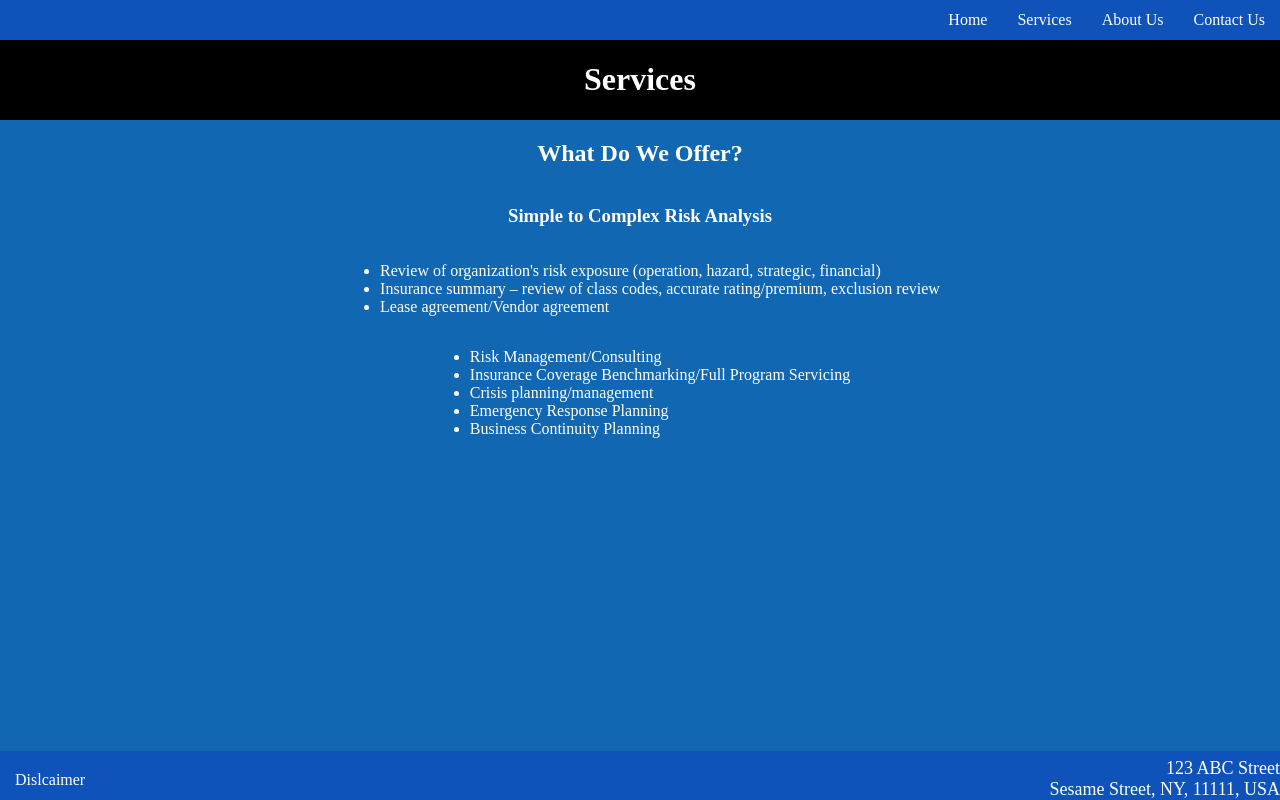
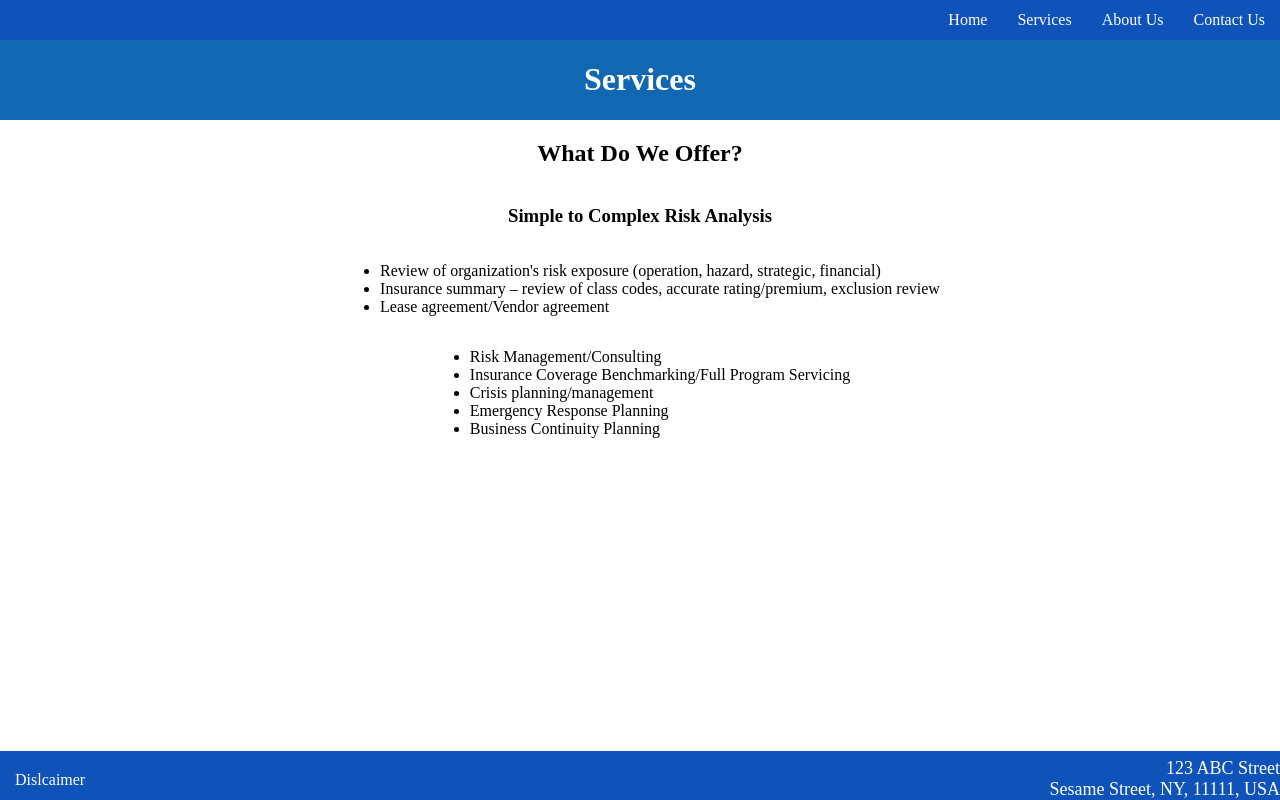
Before and after one commit to DBorhara/AcuityRiskManagement, a React (Create React App) app: page /services in a window 1280 px wide. Built offline with nearby package versions, Linux system fonts and the light colour scheme.

Commit message:
Updated styling per clients request

```diff
--- a/src/App.css
+++ b/src/App.css
@@ -1,6 +1,4 @@
-body {
-  background-color: #1167b1;
-}
+
 
 .page-container {
   display: flex;
--- a/src/pages/about/about.styles.scss
+++ b/src/pages/about/about.styles.scss
@@ -23,16 +23,9 @@
   flex-wrap: wrap;
   flex-direction: column;
   align-items: center;
-  color: white;
+  color: black;
 }
-// h2,
-// h3 {
-//   display: flex;
-//   flex-wrap: wrap;
-//   flex-direction: column;
-//   align-items: center;
-//   color: white;
-// }
+
 
 strong {
   padding-bottom: 15px;
--- a/src/pages/homepage/homepage.styles.scss
+++ b/src/pages/homepage/homepage.styles.scss
@@ -4,7 +4,7 @@
   flex-direction: column;
   align-items: center;
   margin: 0 0 100px 100px;
-  color: white;
+  color: black;
 }
 
 #about-titles {
@@ -13,12 +13,12 @@
   flex-direction: row;
   align-items: center;
   color: white;
-  background-color: black;
+  background-color: #1167b1;
 }
 #about-title {
   display: flex;
   flex-wrap: wrap;
   flex-direction: column;
   align-items: center;
-  color: white;
+  color: black;
 }
--- a/src/pages/services/services.component.jsx
+++ b/src/pages/services/services.component.jsx
@@ -3,11 +3,11 @@ import './services.styles.scss';
 
 const ServicesPage = () => (
   <div>
-    <div id='services-titles'>
-    <h1>Services</h1>
+    <div id="services-titles">
+      <h1>Services</h1>
     </div>
     <div id="services-title">
-    <h2 >What Do We Offer?</h2>
+      <h2>What Do We Offer?</h2>
     </div>
     <div className="services-content">
       <h3>Simple to Complex Risk Analysis</h3>
--- a/src/pages/services/services.styles.scss
+++ b/src/pages/services/services.styles.scss
@@ -4,7 +4,7 @@
   flex-direction: row;
   align-items: center;
   color: white;
-  background-color: black;
+  background-color: #1167b1;
 }
 
 #services-title {
@@ -12,7 +12,7 @@
   flex-wrap: wrap;
   flex-direction: column;
   align-items: center;
-  color: white;
+  color: black;
 }
 
 .services-sub-title {
@@ -27,5 +27,5 @@
   flex-wrap: wrap;
   flex-direction: column;
   align-items: center;
-  color: white;
+  color: black;
 }
```
